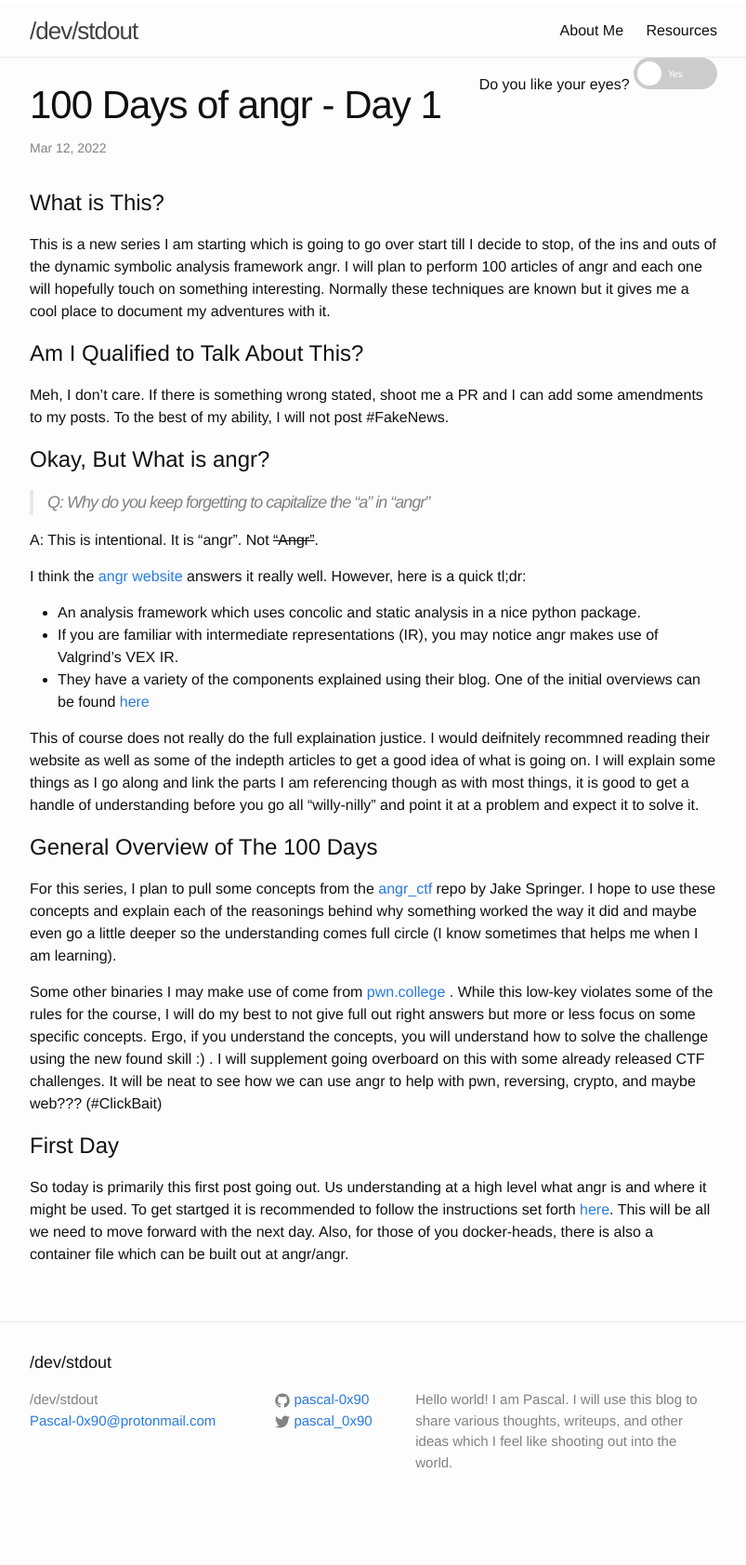
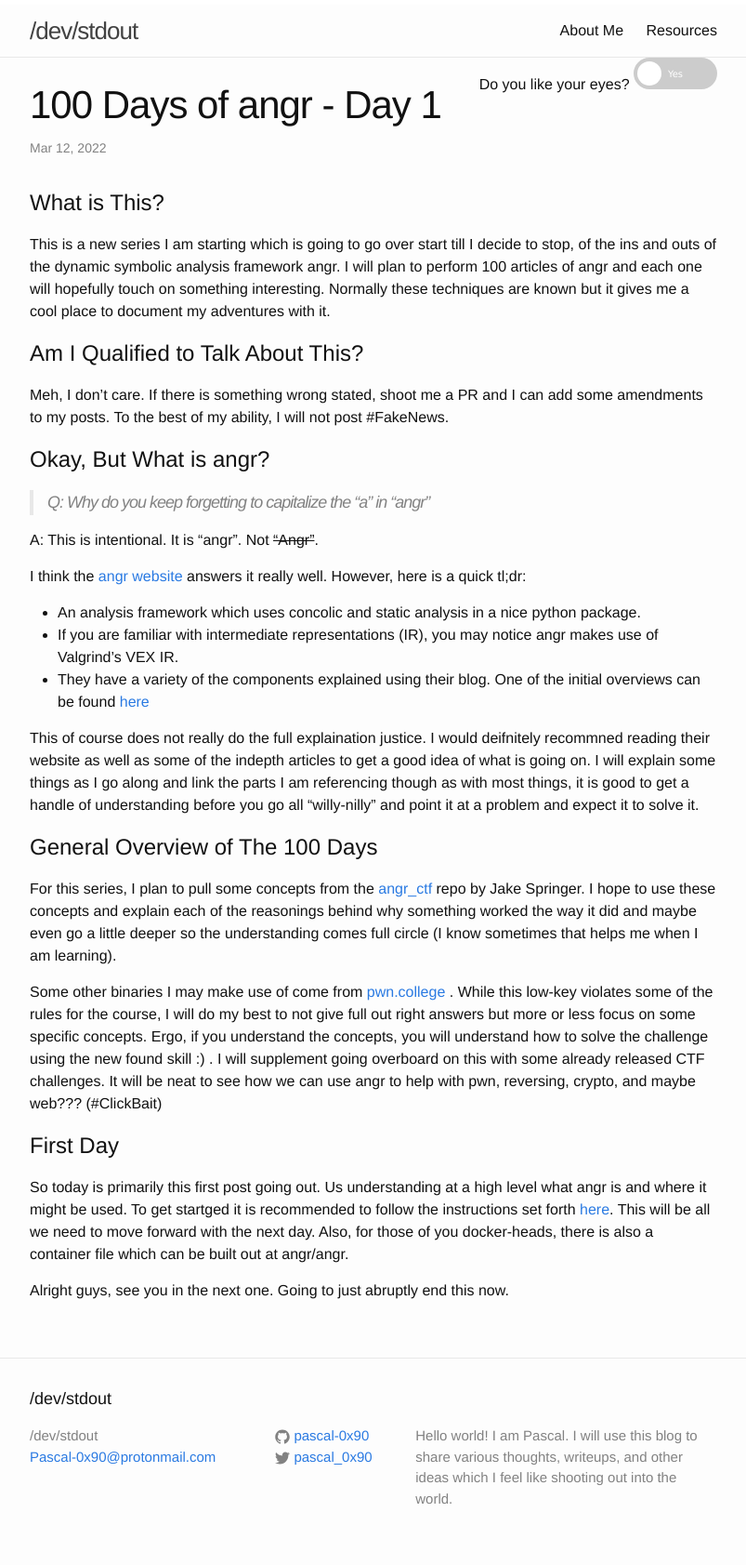
Before and after one commit to Pascal-0x90/Pascal-0x90.github.io, a Jekyll site: the page built from _posts/2022-03-12-100-days-of-angr.md, in a window 1280 px wide. Shown: the whole page at 93% size, without its empty margins (238-1041 px from the left). Built offline with Jekyll 4.4.1, drawn with Linux system fonts in a browser that asks for light colours; before the commit the page ends 1644 px from its top, so only the background shows below that.

Commit message:
100 days of angr

```diff
--- a/_posts/2022-03-12-100-days-of-angr.md
+++ b/_posts/2022-03-12-100-days-of-angr.md
@@ -56,3 +56,5 @@ is and where it might be used. To get startged it is recommended to follow the i
 set forth [here](https://docs.angr.io/introductory-errata/install). This will be all we need
 to move forward with the next day. Also, for those of you docker-heads, there is also a container
 file which can be built out at angr/angr.
+
+Alright guys, see you in the next one. Going to just abruptly end this now.
```
